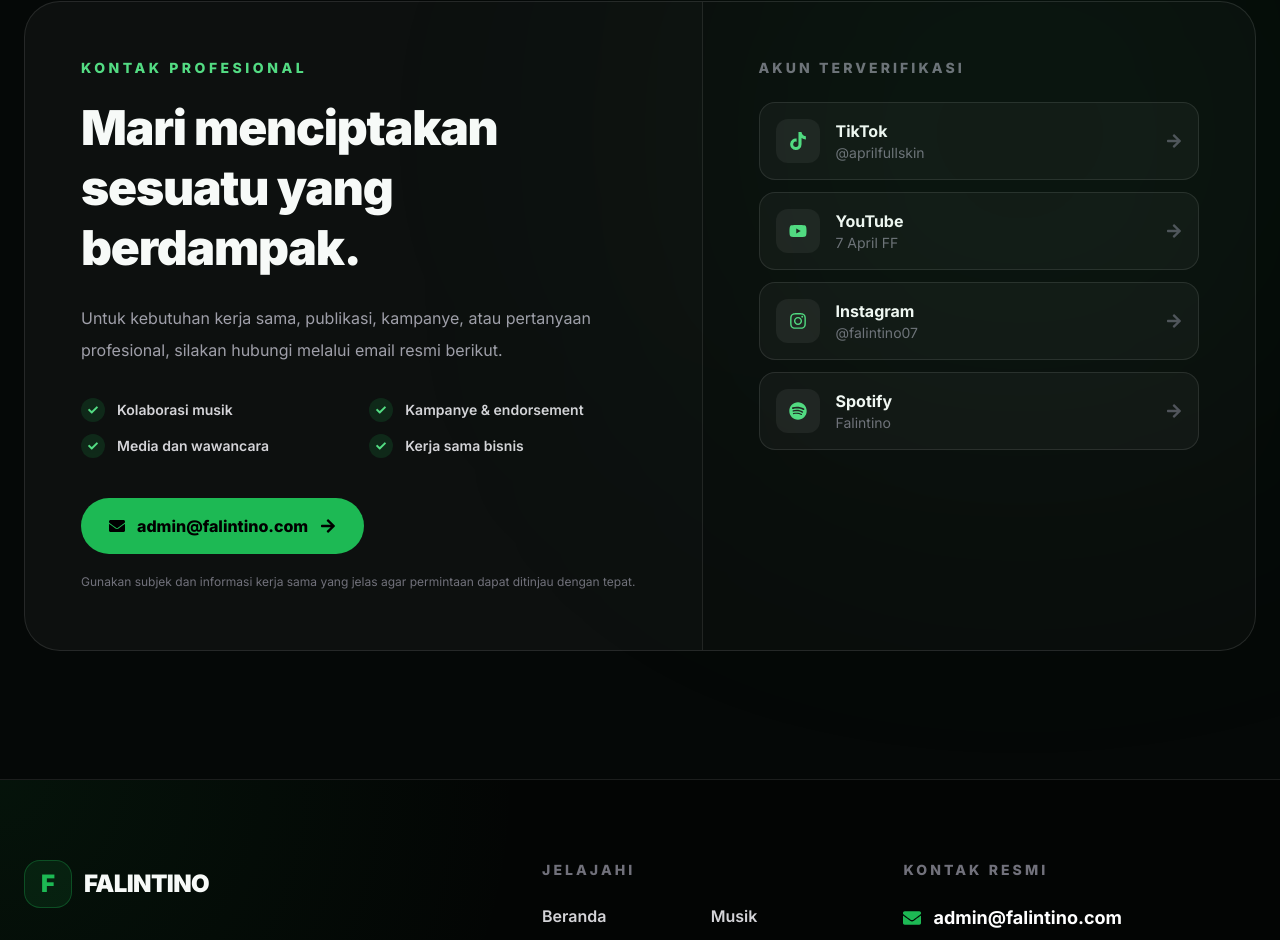
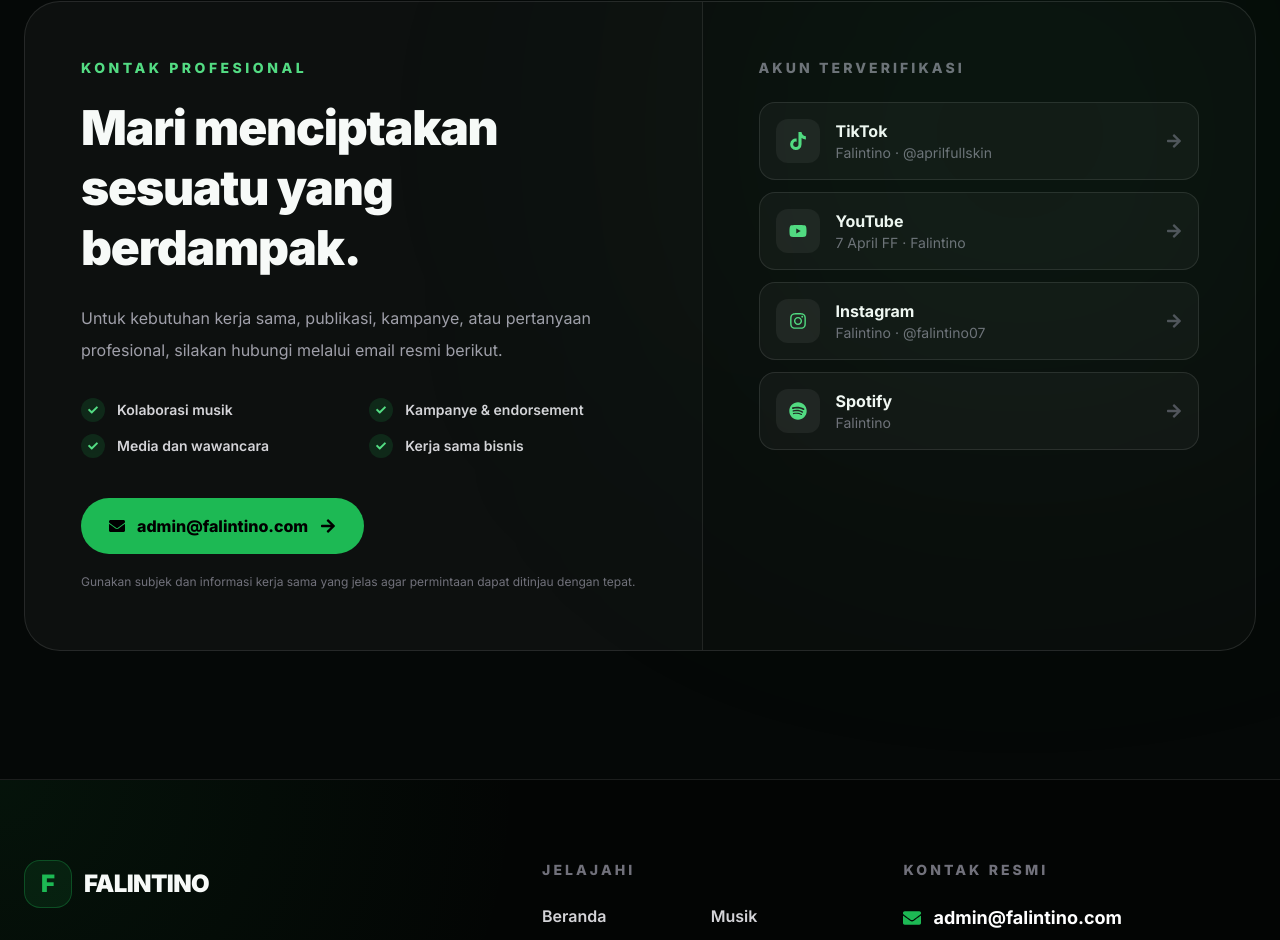
Before and after one commit to falintino/falintino, a Next.js app: page / in a window 1280 px wide. Shown: the part 9708-10648 px from the top of the page. Built offline with nearby package versions, Linux system fonts and the light colour scheme.

Commit message:
Restore Falintino display names on official profiles

```diff
--- a/components/sections/Contact.tsx
+++ b/components/sections/Contact.tsx
@@ -7,9 +7,9 @@
 
 const opportunities = ["Kolaborasi musik", "Kampanye & endorsement", "Media dan wawancara", "Kerja sama bisnis"];
 const profiles = [
-  { name: "TikTok", handle: "@aprilfullskin", url: artist.tiktok, icon: FaTiktok },
-  { name: "YouTube", handle: "7 April FF", url: artist.youtube, icon: FaYoutube },
-  { name: "Instagram", handle: "@falintino07", url: artist.instagram, icon: FaInstagram },
+  { name: "TikTok", handle: "Falintino · @aprilfullskin", url: artist.tiktok, icon: FaTiktok },
+  { name: "YouTube", handle: "7 April FF · Falintino", url: artist.youtube, icon: FaYoutube },
+  { name: "Instagram", handle: "Falintino · @falintino07", url: artist.instagram, icon: FaInstagram },
   { name: "Spotify", handle: "Falintino", url: artist.spotify, icon: FaSpotify },
 ];
 
```
